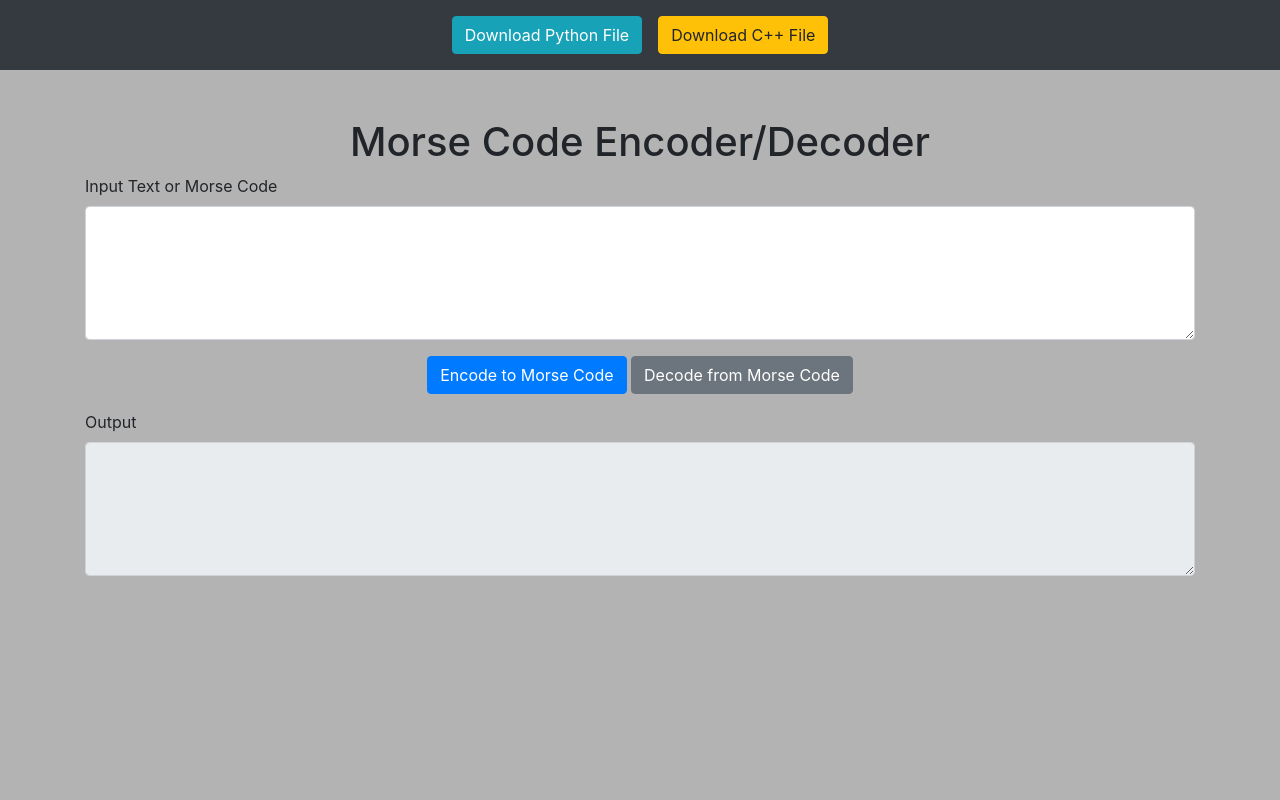
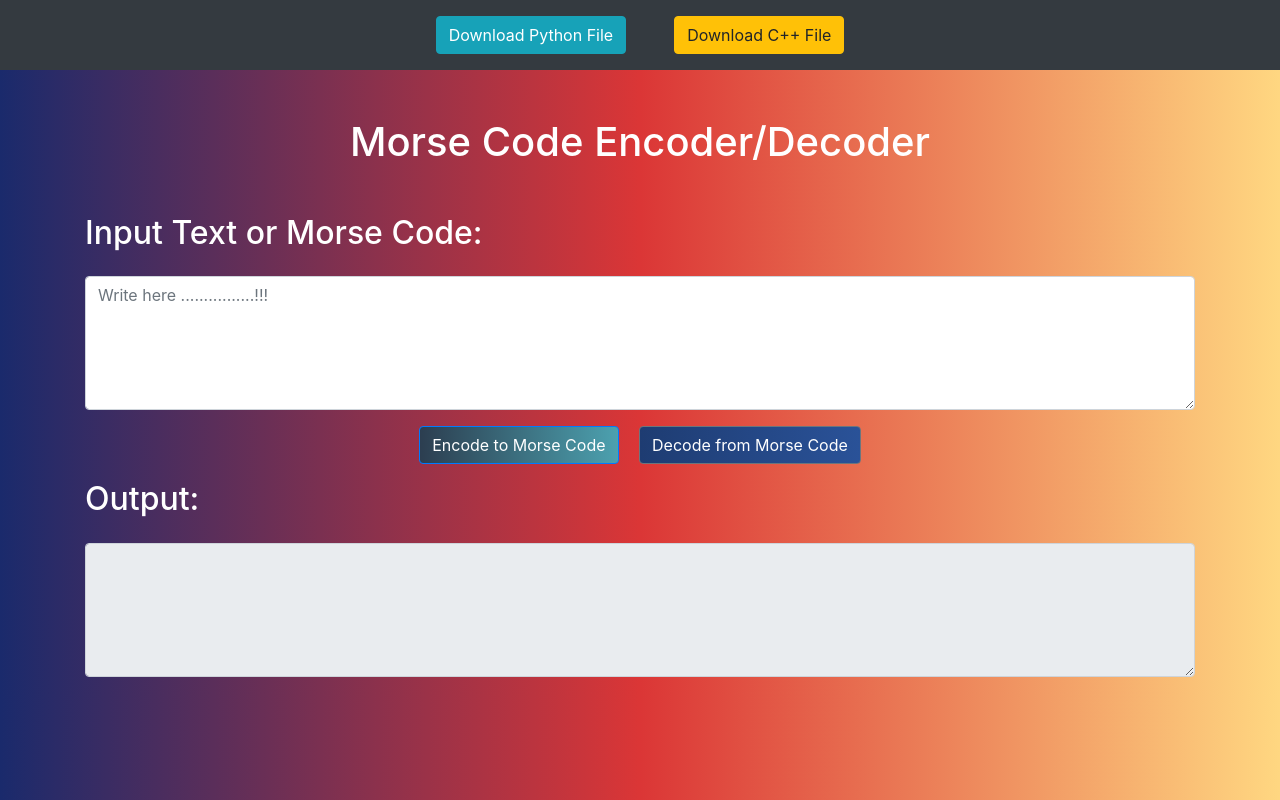
Before and after one commit to kanadkapil/MorseCode-WebApp, a plain HTML site: page index.html in a window 1280 px wide. Drawn offline with nearby package versions, Linux system fonts and the light colour scheme.

Commit message:
index.html

```diff
--- a/index.html
+++ b/index.html
@@ -1,5 +1,6 @@
 <!DOCTYPE html>
 <html lang="en">
+
 <head>
     <meta charset="UTF-8">
     <meta name="viewport" content="width=device-width, initial-scale=1.0">
@@ -9,12 +10,18 @@
         /* Deep Blue */
         .bg-deep-blue {
             background: linear-gradient(to right, #000428, #004e92);
+            color: #ffffff;
+        }
+
+        body {
+            color: white;
         }
 
         /* Purple Dream */
         .bg-purple-dream {
-  background: linear-gradient(to right, #1a2a6c, #b21f1f, #fdbb2d);
+            background: linear-gradient(to right, #1a2a6c, #db3636, #ffd781);
         }
+
         /* Mystic Night */
         .bg-mystic-night {
             background: linear-gradient(to right, #1e3c72, #2a5298);
@@ -30,34 +37,83 @@
             background: linear-gradient(to right, #2c3e50, #4ca1af);
         }
 
+        .gradient-button {
+            color: white;
+            font-weight: bold;
+            text-align: center;
+            transition: transform 0.2s;
+            box-shadow: 0 4px 6px rgba(0, 0, 0, 0.1);
+            cursor: pointer;
+            text-decoration: none;
+            display: block;
+        }
+
+        .gradient-button:hover {
+            transform: scale(1.05);
+        }
+
+        /* Gradient colors */
+        .gradient1 {
+            background: linear-gradient(45deg, #ff9599, #ffcabb);
+        }
+
+        .gradient2 {
+            background: linear-gradient(45deg, #aa8dee, #f3a8de);
+        }
+
+        .gradient3 {
+            background: linear-gradient(45deg, #ff9a9e, #fecfef);
+        }
+
+        /* zoom effect  */
+
+        .zoom {
+            /* padding: 0px; */
+            /* background-color: blue; */
+            transition: transform .3s;
+            /* width: 0px; */
+            /* height: 0px; */
+            margin: 0 auto;
+        }
+
+        .zoom:hover {
+            -ms-transform: scale(1.1);
+            /* IE 9 */
+            -webkit-transform: scale(1.1);
+            /* Safari 3-8 */
+            transform: scale(1.05);
+        }
     </style>
 </head>
-<body style="background-color: rgb(179, 179, 179);" class="bg-Purple-dream;">
+
+<body class="bg-purple-dream ">
     <!-- nav  -->
     <section>
         <div class=" bg-dark">
             <header class="d-flex justify-content-around py-3 bg-black">
                 <ul class="nav nav-pills">
-                <li class="nav-item"><a id="downloadPython" class="btn btn-info mx-2" href="#" download="morse_code.py">Download Python File</a></li>
-                <li class="nav-item"><a id="downloadCpp" class="btn btn-warning mx-2" href="#" download="morse_code.cpp">Download C++ File</a></li>
+                    <li class="nav-item"><a id="downloadPython" class="btn btn-info zoom mx-4" href="#"
+                            download="morse_code.py ">Download Python File</a></li>
+                    <li class="nav-item"><a id="downloadCpp" class="btn btn-warning zoom mx-4" href="#"
+                            download="morse_code.cpp">Download C++ File</a></li>
                 </ul>
             </header>
         </div>
 
     </section>
     <div class="container mt-5">
-        <h1 class="text-center">Morse Code Encoder/Decoder</h1>
+        <h1 class="text-center mb-5">Morse Code Encoder/Decoder</h1>
         <div class="form-group">
-            <label for="inputText">Input Text or Morse Code</label>
-            <textarea class="form-control" id="inputText" rows="5"></textarea>
+            <h2 class="mb-4">Input Text or Morse Code:</h2>
+            <textarea class="form-control" id="inputText" rows="5"
+                placeholder="Write here ................!!!"></textarea>
         </div>
         <div class="form-group text-center">
-            <button id="encodeBtn" class="btn btn-primary">Encode to Morse Code</button>
-            <button id="decodeBtn" class="btn btn-secondary">Decode from Morse Code</button>
+            <button id="encodeBtn" class="btn btn-primary bg-dark-knight zoom mx-2">Encode to Morse Code</button>
+            <button id="decodeBtn" class="btn btn-secondary bg-mystic-night zoom mx-2">Decode from Morse Code</button>
         </div>
         <div class="form-group">
-            <label for="outputText">Output</label>
-            <textarea class="form-control" id="outputText" rows="5" readonly></textarea>
+            <h2 class="mb-4">Output:</h2> <textarea class="form-control" id="outputText" rows="5" readonly></textarea>
         </div>
         <!-- <div class="form-group text-center">
             <a id="downloadPython" class="btn btn-info" href="#" download="morse_code.py">Download Python File</a>
@@ -69,4 +125,5 @@
     <script src="https://maxcdn.bootstrapcdn.com/bootstrap/4.5.2/js/bootstrap.min.js"></script>
     <script src="Script.js"></script>
 </body>
+
 </html>
```
Lines whose indentation alone changed are shown as unchanged.
